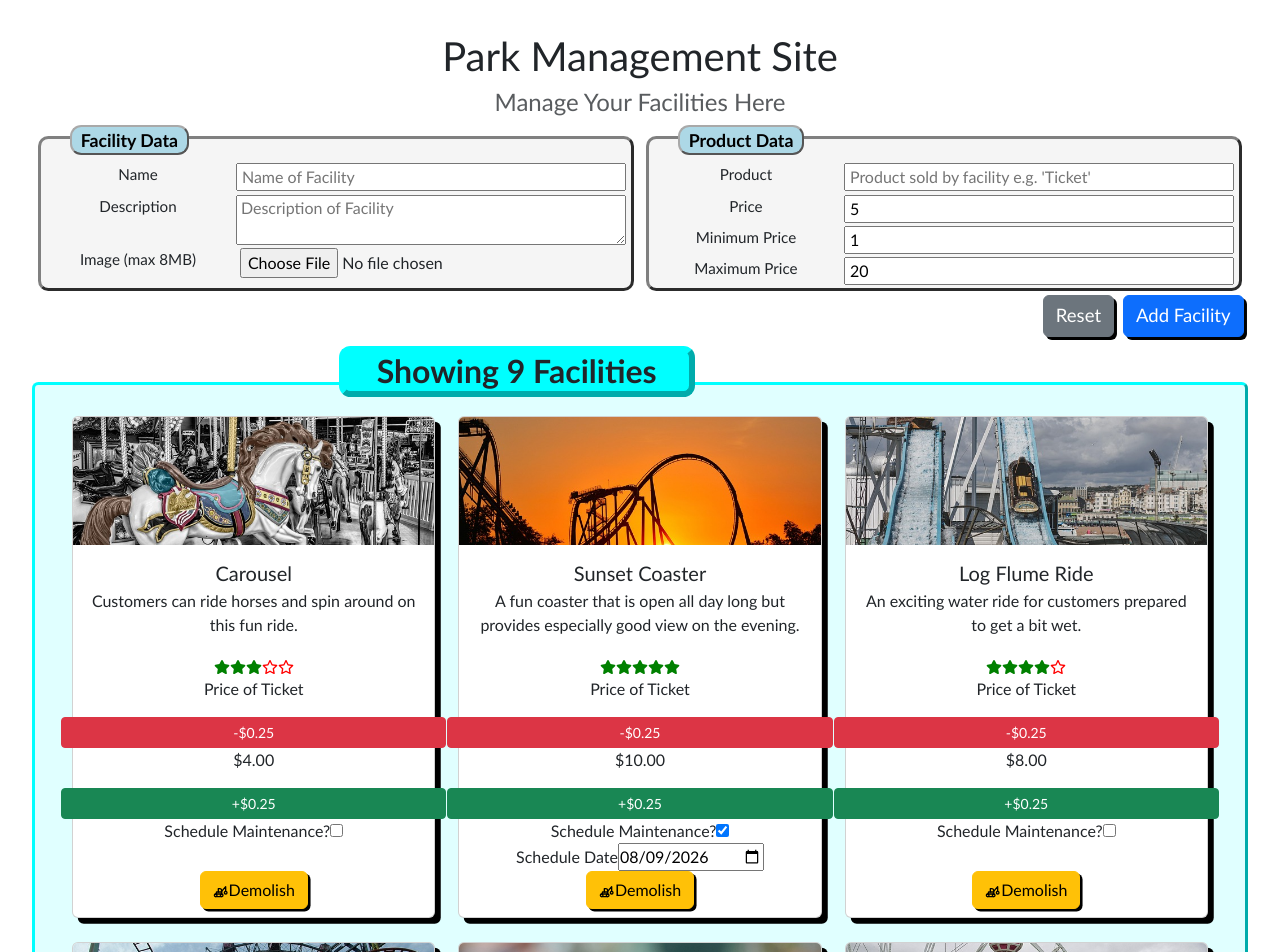
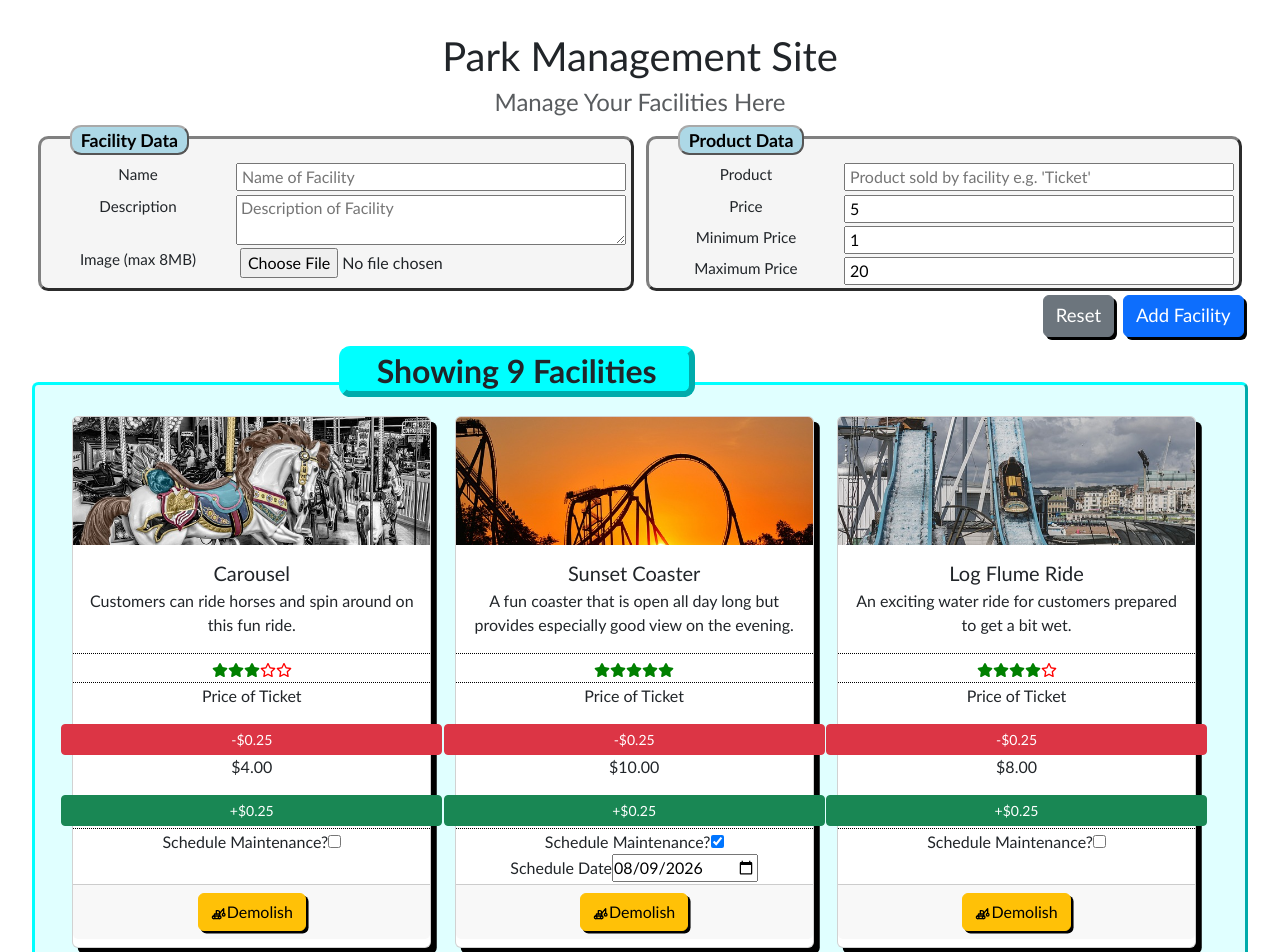
Before and after one commit to JazzAnt/park-manager, a React (Vite) app: page / in a window 1280 px wide. Shown: the top 952 px of the page. Built offline with nearby package versions, Linux system fonts and the light colour scheme.

Commit message:
add maxwidth to prevent cards from stretching, add defined borders for each row of card component

```diff
--- a/src/assets/styles/facility.css
+++ b/src/assets/styles/facility.css
@@ -35,8 +35,10 @@
   object-fit: cover;
 }
 
-.facility > .titleContainer {
-  border: 1px red solid;
+.facility-row {
+    border-top: 0.1em black dotted;
+    padding-top: 0.1em;
+    padding-bottom: 0.1em;
 }
 
 .demolishBtn {
@@ -54,7 +56,8 @@
    ===================================================*/
 @media only screen and (min-width: 601px) {
   .facility {
-    flex: 1 1 40%;
+    flex: 1 1 48%;
+    max-width: 48%;
   }
   .facilityList > h2 {
     margin-left: 20%;
@@ -66,7 +69,8 @@
    ===================================================*/
 @media only screen and (min-width: 901px) {
   .facility {
-    flex: 1 1 30%;
+    flex: 1 1 31%;
+    max-width: 31%;
   }
   .facilityList > h2 {
     margin-left: 24%;
--- a/src/components/Facility.jsx
+++ b/src/components/Facility.jsx
@@ -32,14 +32,14 @@ const Facility = ({
         <h5 className="card-title">{name}</h5>
         <p className="card-subtitle">{description}</p>
       </div>
-      <div>
+      <div className="facility-row">
         <Rating
           rating={rating}
           maxRating={maxRating}
           onRate={(rating) => onRate(id, rating)}
         />
       </div>
-      <div>
+      <div className="facility-row">
         <Price
           product={product}
           price={price}
@@ -50,7 +50,7 @@ const Facility = ({
           minPrice={minPrice}
         />
       </div>
-      <div>
+      <div className="facility-row">
         <Maintenance
           scheduled={maintenance}
           date={maintenanceDate}
@@ -58,7 +58,7 @@ const Facility = ({
           onDateChange={(date) => onDateChange(id, date)}
         />
       </div>
-      <div>
+      <div className="card-footer">
         <Demolish onDemolish={() => onDemolish(id)} />
       </div>
     </div>
```
